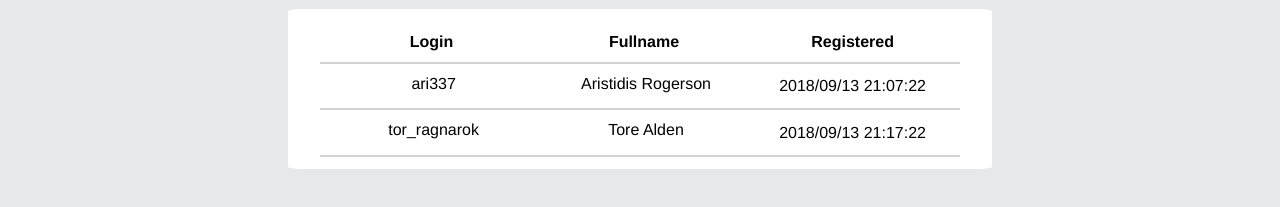
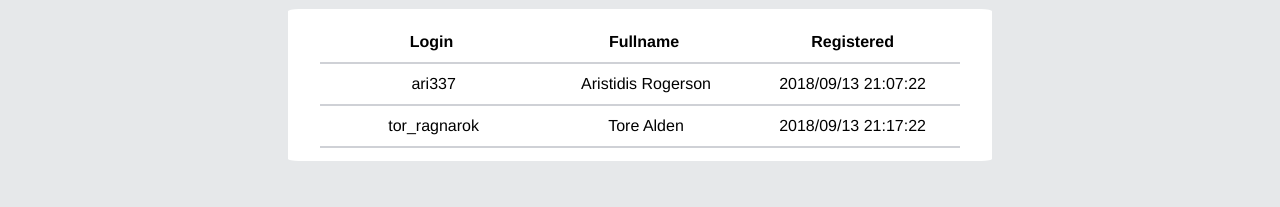
Before and after one commit to lemesh2424/webprogbase-lab1, a plain HTML site: page users.html in a window 1280 px wide. Shown: the part 65-272 px from the top of the page. Drawn offline with nearby package versions, Linux system fonts and the light colour scheme.

Commit message:
some changes

```diff
--- a/stylesheets/style.css
+++ b/stylesheets/style.css
@@ -27,17 +27,18 @@ body {
 .users td a {
     text-decoration: none;
     color: black;
-    display: block;
     width: 100%;
     height: 100%;
-    padding-top: 1.5em;
+    display: flex;
+    justify-content: center;
+    flex-direction: column;
     margin: 0;
     outline: none;
 }
 
-.users td:not(:last-of-type):hover {
-    /* background-color: rgba(159, 164, 173, 0.5); */
-}
+/* .users td:not(:last-of-type):hover {
+    /* background-color: rgba(159, 164, 173, 0.5); /
+} */
 
 .nav-bar {
     width: 100%;
```
